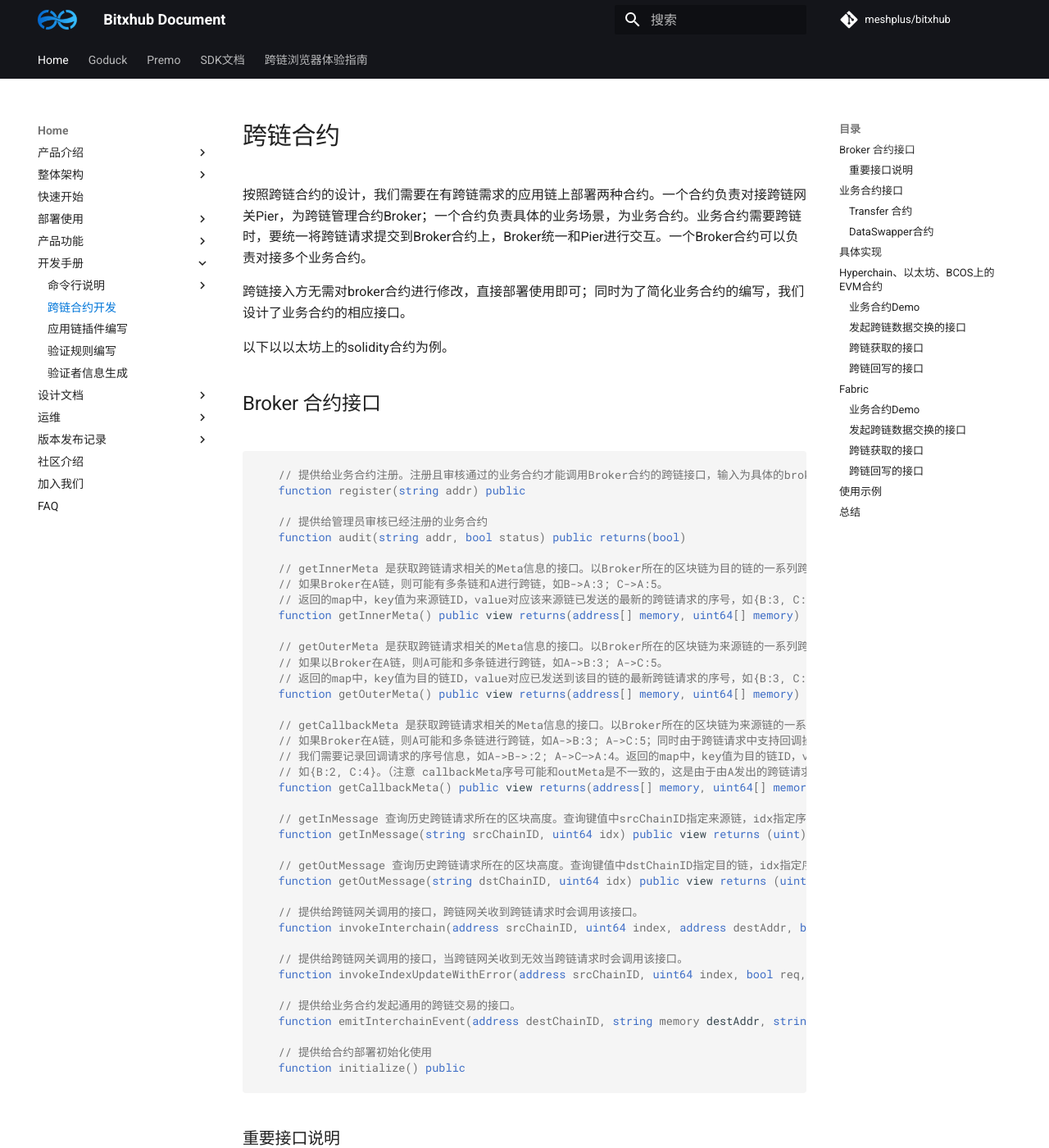
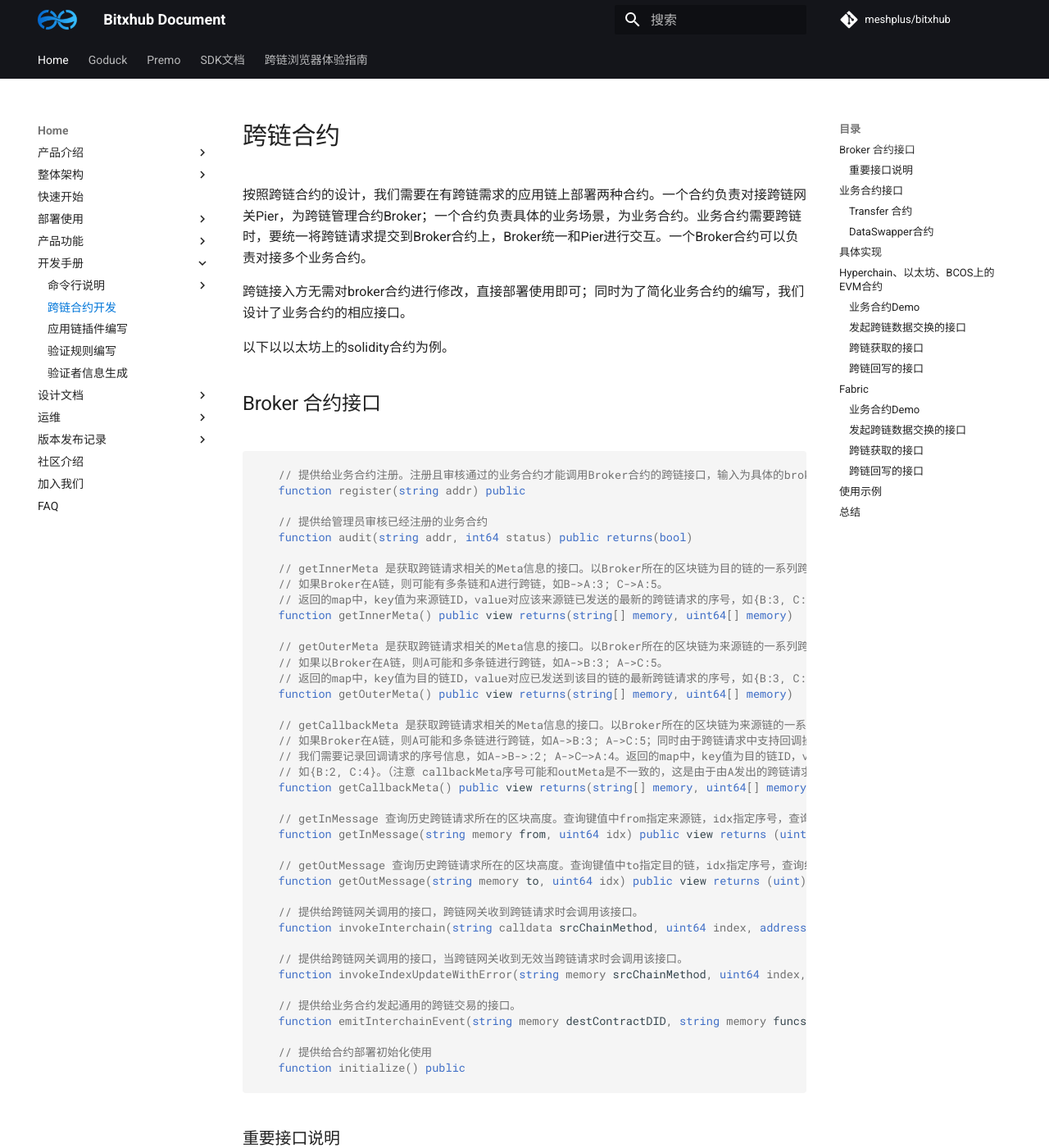
Before and after one commit to meshplus/bitxhub-docs, an MkDocs documentation site: the page built from docs/bitxhub/dev/cross_contract.md, in a window 1280 px wide and 1400 px high. Shown: the whole window at 82% size. Built offline with MkDocs 1.6.1 and Material for MkDocs 9.7.7, drawn with Linux system fonts in a browser that asks for light colours; comment, search, counter and statistics services are not loaded; the version menu is left out; some of the changed text lies outside the part shown.

Commit message:
feat(dev): update cross chain doc for v1.11

````diff
--- a/docs/bitxhub/dev/cross_contract.md
+++ b/docs/bitxhub/dev/cross_contract.md
@@ -13,38 +13,38 @@
   function register(string addr) public
 
   // 提供给管理员审核已经注册的业务合约
-  function audit(string addr, bool status) public returns(bool)
+  function audit(string addr, int64 status) public returns(bool)
 
   // getInnerMeta 是获取跨链请求相关的Meta信息的接口。以Broker所在的区块链为目的链的一系列跨链请求的序号信息。
   // 如果Broker在A链，则可能有多条链和A进行跨链，如B->A:3; C->A:5。
   // 返回的map中，key值为来源链ID，value对应该来源链已发送的最新的跨链请求的序号，如{B:3, C:5}。
-  function getInnerMeta() public view returns(address[] memory, uint64[] memory)
+  function getInnerMeta() public view returns(string[] memory, uint64[] memory)
 
   // getOuterMeta 是获取跨链请求相关的Meta信息的接口。以Broker所在的区块链为来源链的一系列跨链请求的序号信息。
   // 如果以Broker在A链，则A可能和多条链进行跨链，如A->B:3; A->C:5。
   // 返回的map中，key值为目的链ID，value对应已发送到该目的链的最新跨链请求的序号，如{B:3, C:5}。
-  function getOuterMeta() public view returns(address[] memory, uint64[] memory)
+  function getOuterMeta() public view returns(string[] memory, uint64[] memory)
 
   // getCallbackMeta 是获取跨链请求相关的Meta信息的接口。以Broker所在的区块链为来源链的一系列跨链请求的序号信息。
   // 如果Broker在A链，则A可能和多条链进行跨链，如A->B:3; A->C:5；同时由于跨链请求中支持回调操作，即A->B->A为一次完整的跨链操作，
   // 我们需要记录回调请求的序号信息，如A->B->:2; A->C—>A:4。返回的map中，key值为目的链ID，value对应到该目的链最新的带回调跨链请求的序号，
   // 如{B:2, C:4}。（注意 callbackMeta序号可能和outMeta是不一致的，这是由于由A发出的跨链请求部分是没有回调的）
-  function getCallbackMeta() public view returns(address[] memory, uint64[] memory)
+  function getCallbackMeta() public view returns(string[] memory, uint64[] memory)
 
-  // getInMessage 查询历史跨链请求所在的区块高度。查询键值中srcChainID指定来源链，idx指定序号，查询结果为以Broker所在的区块链作为目的链的跨链请求所在的区块高度。
-  function getInMessage(string srcChainID, uint64 idx) public view returns (uint)
+  // getInMessage 查询历史跨链请求所在的区块高度。查询键值中from指定来源链，idx指定序号，查询结果为以Broker所在的区块链作为目的链的跨链请求所在的区块高度。
+  function getInMessage(string memory from, uint64 idx) public view returns (uint)
 
-  // getOutMessage 查询历史跨链请求所在的区块高度。查询键值中dstChainID指定目的链，idx指定序号，查询结果为以Broker所在的区块链作为来源链的跨链请求所在的区块高度。
-  function getOutMessage(string dstChainID, uint64 idx) public view returns (uint)
+  // getOutMessage 查询历史跨链请求所在的区块高度。查询键值中to指定目的链，idx指定序号，查询结果为以Broker所在的区块链作为来源链的跨链请求所在的区块高度。
+  function getOutMessage(string memory to, uint64 idx) public view returns (uint)
 
   // 提供给跨链网关调用的接口，跨链网关收到跨链请求时会调用该接口。
-  function invokeInterchain(address srcChainID, uint64 index, address destAddr, bool req, bytes calldata bizCallData) payable external
+  function invokeInterchain(string calldata srcChainMethod, uint64 index, address destAddr, bool req, bytes calldata bizCallData) payable external
 
   // 提供给跨链网关调用的接口，当跨链网关收到无效当跨链请求时会调用该接口。
-  function invokeIndexUpdateWithError(address srcChainID, uint64 index, bool req, string memory err) public
+  function invokeIndexUpdateWithError(string memory srcChainMethod, uint64 index, bool req, string memory err) public
 
   // 提供给业务合约发起通用的跨链交易的接口。
-  function emitInterchainEvent(address destChainID, string memory destAddr, string memory funcs, string memory args, string memory argscb, string memory argsrb) public onlyWhiteList
+  function emitInterchainEvent(string memory destContractDID, string memory funcs, string memory args, string memory argscb, string memory argsrb) public onlyWhiteList
 
   // 提供给合约部署初始化使用
   function initialize() public
@@ -72,19 +72,19 @@
 
 ```solidity
   // 发起一笔跨链交易的接口
-  function transfer(string dstChainID, string destAddr, string sender, string receiver, string amount) public
+  function transfer(string memory destContractDID, string memory sender, string memory receiver, string memory amount) public
 
   // 提供给Broker合约收到跨链充值所调用的接口
-  function interchainCharge(string sender, string receiver, uint64 val) public onlyBroker returns(bool)
+  function interchainCharge(string memory sender, string memory receiver, uint64 val) public onlyBroker returns(bool)
 
   // 跨链交易失败之后，提供给Broker合约进行回滚的接口
-  function interchainRollback(string sender, uint64 val) public onlyBroker
+  function interchainRollback(string memory sender, uint64 val) public onlyBroker
 
   // 获取transfer合约中某个账户的余额
-  function getBalance(string id) public view returns(uint64)
+  function getBalance(string memory id) public view returns(uint64)
 
   // 在transfer合约中给某个账户设置一定的余额
-  function setBalance(string id, uint64 amount) public
+  function setBalance(string memory id, uint64 amount) public
 }
 ```
 
@@ -92,13 +92,13 @@
 
 ```solidity
   // 发起一个跨链获取数据交易的接口
-  function get(string dstChainID, string dstAddr, string key) public
+  function get(string memory destContractDID, string memory key) public
 
   // 提供给Broker合约调用，当Broker收到跨链获取数据的请求时取数据的接口
-  function interchainGet(string key) public onlyBroker returns(bool, string memory)
+  function interchainGet(string memory key) public onlyBroker returns(bool, string memory)
 
   // 跨链获取到的数据回写的接口
-  function interchainSet(string key, string value) public onlyBroker
+  function interchainSet(string memory key, string memory value) public onlyBroker
 ```
 
 ## 具体实现
@@ -153,17 +153,17 @@
 contract DataSwapper {
     // broker合约地址
 	address BrokerAddr = 0x2346f3BA3F0B6676aa711595daB8A27d0317DB57;
-    Broker broker = Broker(BrokerAddr);
+	Broker broker = Broker(BrokerAddr);
 
 	...
 
-	function get(address destChainID, string memory destAddr, string memory key) public {
+	function get(string memory destContractDID, string memory key) public {
         broker.emitInterchainEvent(destChainID, destAddr, "interchainGet,interchainSet,", key, key, "");
 	}
 }
 
 contract Broker {
-    function emitInterchainEvent(address destChainID, string memory destAddr, string memory funcs, string memory args, string memory argscb, string memory argsrb) public;
+    function emitInterchainEvent(string memory destContractDID, string memory funcs, string memory args, string memory argscb, string memory argsrb) public;
 }
 ```
 
@@ -277,7 +277,7 @@
 const (
 	channelID               = "mychannel"
 	brokerContractName      = "broker"
-    emitInterchainEventFunc = "EmitInterchainEvent"
+	emitInterchainEventFunc = "EmitInterchainEvent"
 )
 
 func (s *KVStore) get(stub shim.ChaincodeStubInterface, args []string) peer.Response {
@@ -368,22 +368,22 @@
 
 ```
 1.1 appchainA deploy ==> brokerA addr：0xFb23Af09e3E8D83fd5575De9558920Bf351F05E8
-					 	 businessA addr: 0x5bFe03Dbd09817d4957693f672cc31A133Bb6084
+                         businessA addr: 0x5bFe03Dbd09817d4957693f672cc31A133Bb6084
 1.2 appchainB deploy ==> brokerB addr：0xC8C086200f92c9226b42079eCB3137eFc8752801
-					 	 businessB addr: 0xA5dD12E27Ee5E79cE0B50adb376414351C8eea5f
+                         businessB addr: 0xA5dD12E27Ee5E79cE0B50adb376414351C8eea5f
 
 2.1 brokerA register ==> addr：0x5bFe03Dbd09817d4957693f672cc31A133Bb6084 //部署的业务合约地址
 2.2 brokerB register ==> addr：0xA5dD12E27Ee5E79cE0B50adb376414351C8eea5f //部署的业务合约地址
 
 3.1 brokerA audit ==> addr：0x5bFe03Dbd09817d4957693f672cc31A133Bb6084
-					  status: 1
+                      status: 1
 3.2 brokeB audit ==> addr：0xA5dD12E27Ee5E79cE0B50adb376414351C8eea5f
-					 status: 1
+                     status: 1
 
 4.1 transferA setBalance ==> id: Alice
-							 amount: 100
+                             amount: 100
 4.2 transfeB setBalance ==> id: Bob
-							amount: 0
+                            amount: 0
 
     // destChainID为B链的PierID，可在终端通过pier --repo <appchainB_config_path> id获取
     // destAddr为B链的业务合约地址
````
